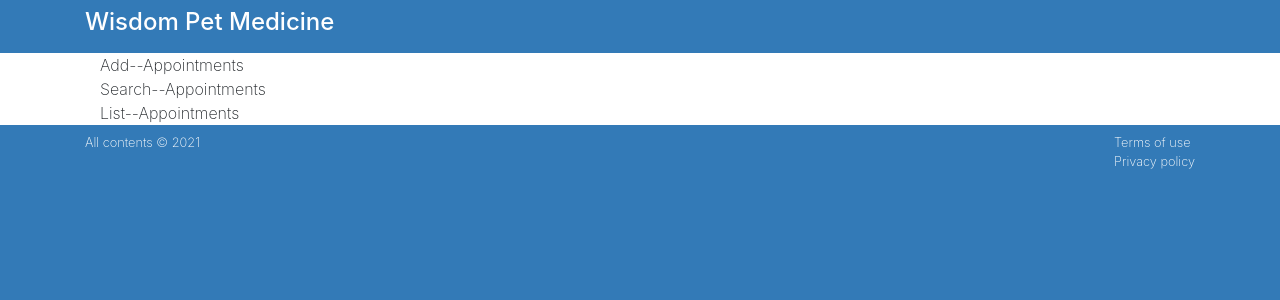
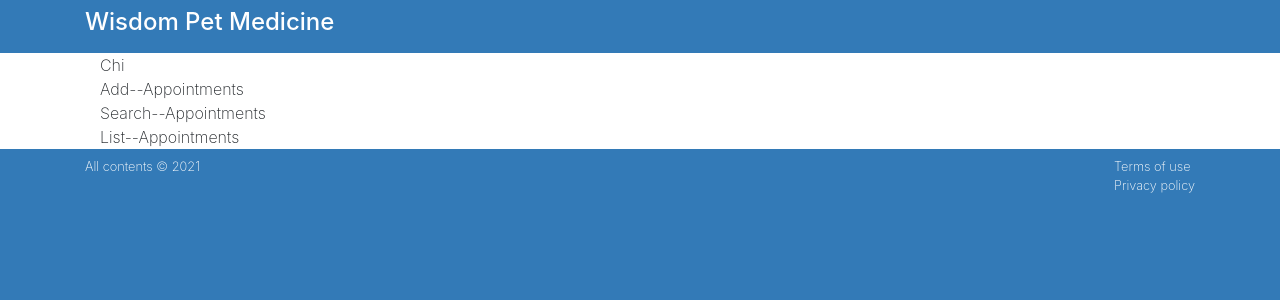
Before and after one commit to chibui/react-interface, a React (Create React App) app: page / in a window 1280 px wide. Shown: the top 300 px of the page. Built offline with nearby package versions, Linux system fonts and the light colour scheme.

Commit message:
State and expression basics

```diff
--- a/src/components/App.js
+++ b/src/components/App.js
@@ -6,6 +6,14 @@ import ListAppointments from './ListAppointments';
 import SearchAppointments from './SearchAppointments';
 
 class App extends Component {
+
+  constructor() {
+    super();
+    this.state = {
+      myName: 'Chi'
+    };
+  }
+
   render() {
     return (
       <main className="page bg-white" id="petratings">
@@ -13,6 +21,7 @@ class App extends Component {
           <div className="row">
             <div className="col-md-12 bg-white">
               <div className="container">
+                {this.state.myName}
                 <AddAppointments />
                 <SearchAppointments />
                 <ListAppointments />
```
